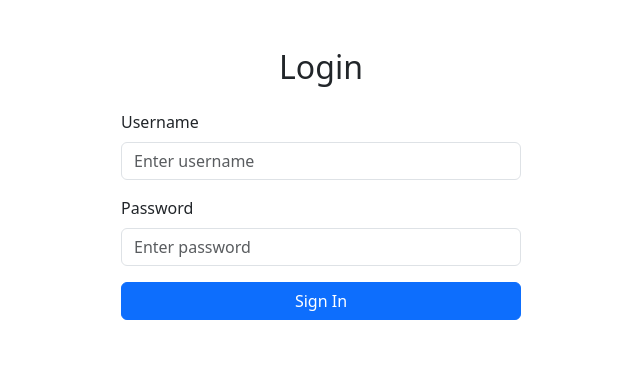
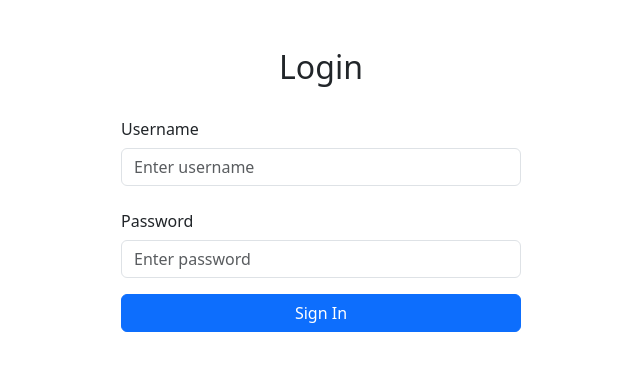
Before and after one commit to furtivite/js-react-development-project-12, a React (Vite) app in the folder frontend/: page /login in a window 1280 px wide. Shown: the top 370 px of the page, without its empty margins (319-959 px from the left). Built offline with nearby package versions, Linux system fonts and the light colour scheme.

Commit message:
fix(frontend): use <Form.Label column sm={12}> for LoginPage inputs

```diff
--- a/frontend/src/pages/LoginPage/index.jsx
+++ b/frontend/src/pages/LoginPage/index.jsx
@@ -1,5 +1,5 @@
 import React, { useState } from 'react';
-import { Form, Button } from 'react-bootstrap';
+import { Form, Row, Col, Button } from 'react-bootstrap';
 
 export default function LoginPage() {
     const [username, setUsername] = useState('');
@@ -7,7 +7,7 @@ export default function LoginPage() {
 
     const handleSubmit = (e) => {
         e.preventDefault();
-        // TODO: handle login logic
+        // TODO: добавить логику авторизации
         alert(`Username: ${username}, Password: ${password}`);
     };
 
@@ -15,24 +15,34 @@ export default function LoginPage() {
         <div className="mx-auto" style={{ maxWidth: '400px' }}>
             <h2 className="mb-4 text-center">Login</h2>
             <Form onSubmit={handleSubmit}>
-                <Form.Group controlId="username" className="mb-3">
-                    <Form.Label>Username</Form.Label>
+                <Row className="mb-3">
+                    <Form.Label column sm={12}>
+                        Username
+                    </Form.Label>
+                    <Col sm={12}>
                         <Form.Control
                             type="text"
                             value={username}
                             onChange={(e) => setUsername(e.target.value)}
                             placeholder="Enter username"
                         />
-                </Form.Group>
-                <Form.Group controlId="password" className="mb-3">
-                    <Form.Label>Password</Form.Label>
+                    </Col>
+                </Row>
+
+                <Row className="mb-3">
+                    <Form.Label column sm={12}>
+                        Password
+                    </Form.Label>
+                    <Col sm={12}>
                         <Form.Control
                             type="password"
                             value={password}
                             onChange={(e) => setPassword(e.target.value)}
                             placeholder="Enter password"
                         />
-                </Form.Group>
+                    </Col>
+                </Row>
+
                 <Button variant="primary" type="submit" className="w-100">
                     Sign In
                 </Button>
```
Lines whose indentation alone changed are shown as unchanged.
